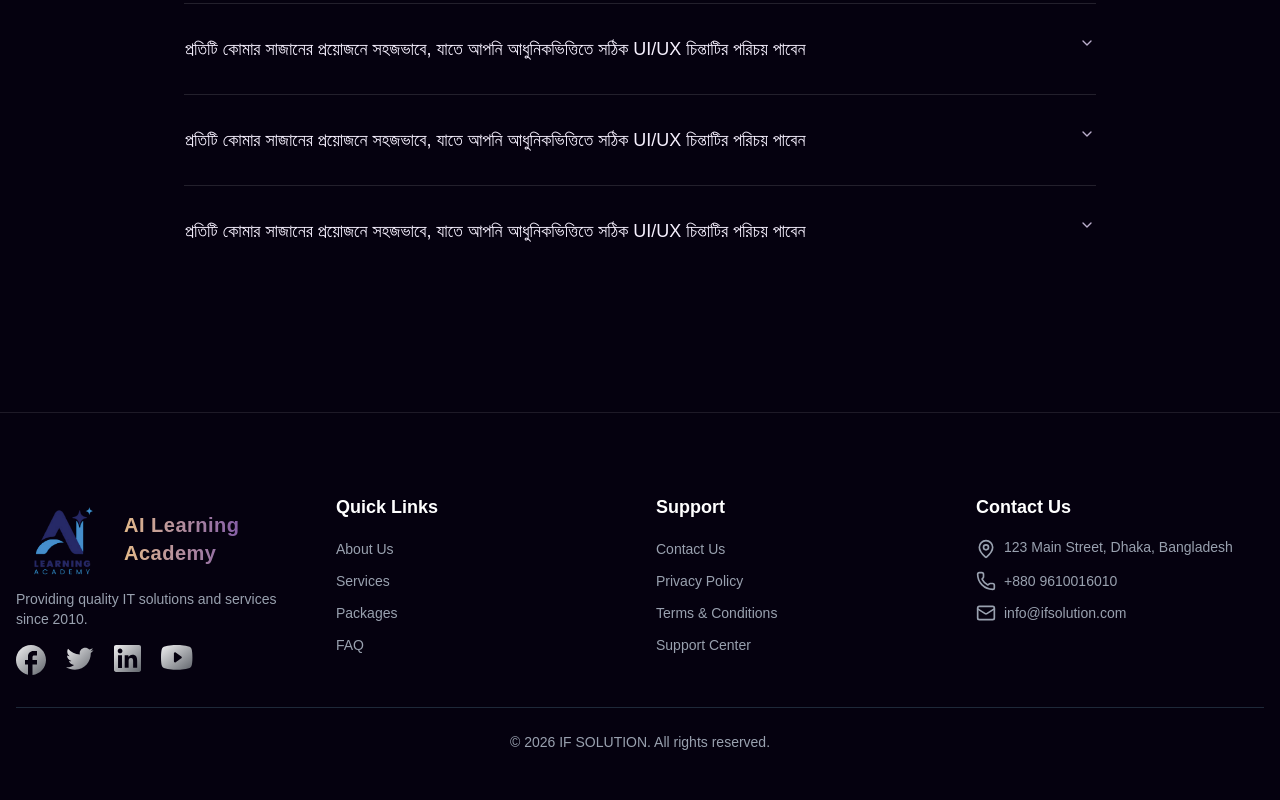
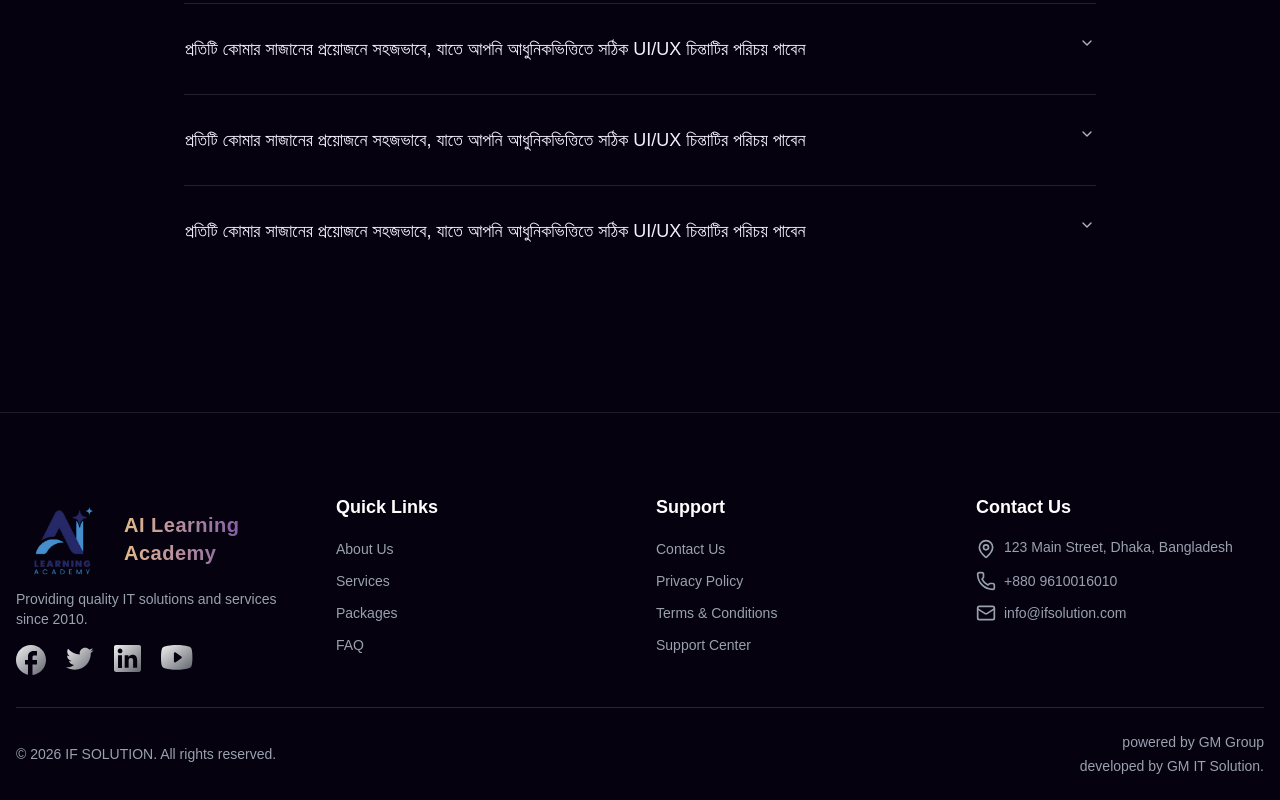
Before and after one commit to gmitsolution3/ai-learning-academy, a Next.js app: page / in a window 1280 px wide. Shown: the part 6548-7348 px from the top of the page. Before the commit the page ends 7324 px from the top, so only its background shows below. Built offline with nearby package versions, Linux system fonts and the light colour scheme; a web font is replaced by a local one.

Commit message:
footer updated

```diff
--- a/components/Footer.tsx
+++ b/components/Footer.tsx
@@ -162,11 +162,37 @@ export default function Footer() {
         </div>
 
         {/* Bottom Bar */}
-        <div className="border-t border-gray-800 pt-6 mt-6 text-center">
-          <p className="text-gray-400 text-sm">
-            &copy; {new Date().getFullYear()} IF SOLUTION. All rights
-            reserved.
-          </p>
+        <div className="border-t border-gray-800 pt-6 mt-6">
+          <div className="flex flex-col sm:flex-row justify-between items-start lg:items-center gap-4">
+            <p className="text-gray-400 text-sm">
+              &copy; {new Date().getFullYear()} IF SOLUTION. All rights reserved.
+            </p>
+            <div className="flex flex-col text-start lg:items-end gap-1">
+              <p className="text-gray-400 text-sm">
+                powered by{" "}
+                <a
+                  href="https://gmgroupbd.com"
+                  target="_blank"
+                  rel="noopener noreferrer"
+                  className="hover:text-white transition"
+                >
+                  GM Group
+                </a>
+              </p>
+              <p className="text-gray-400 text-sm">
+                developed by{" "}
+                <a
+                  href="https://gmitsolution.net"
+                  target="_blank"
+                  rel="noopener noreferrer"
+                  className="hover:text-white transition"
+                >
+                  GM IT Solution
+                </a>
+                .
+              </p>
+            </div>
+          </div>
         </div>
       </div>
     </footer>
```
